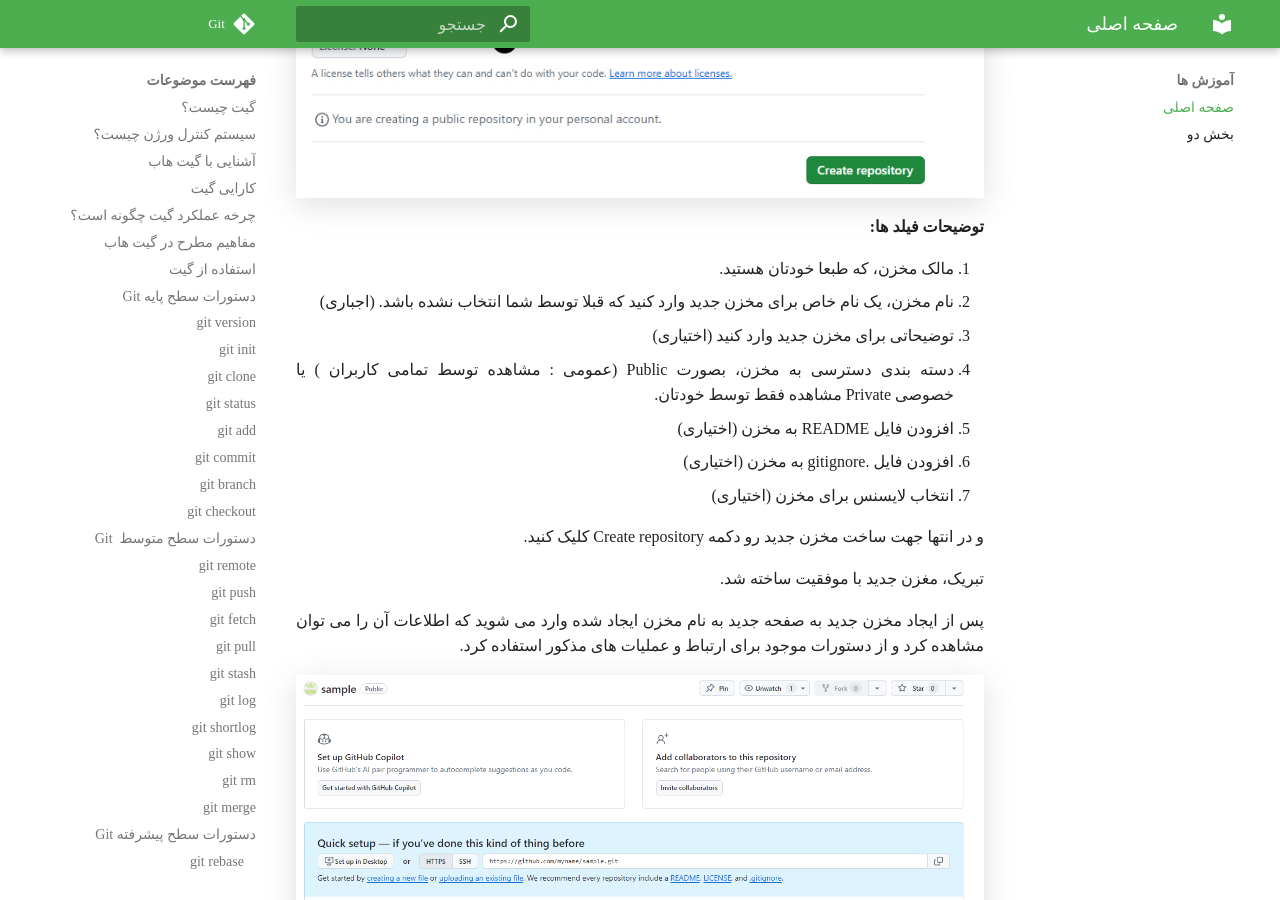
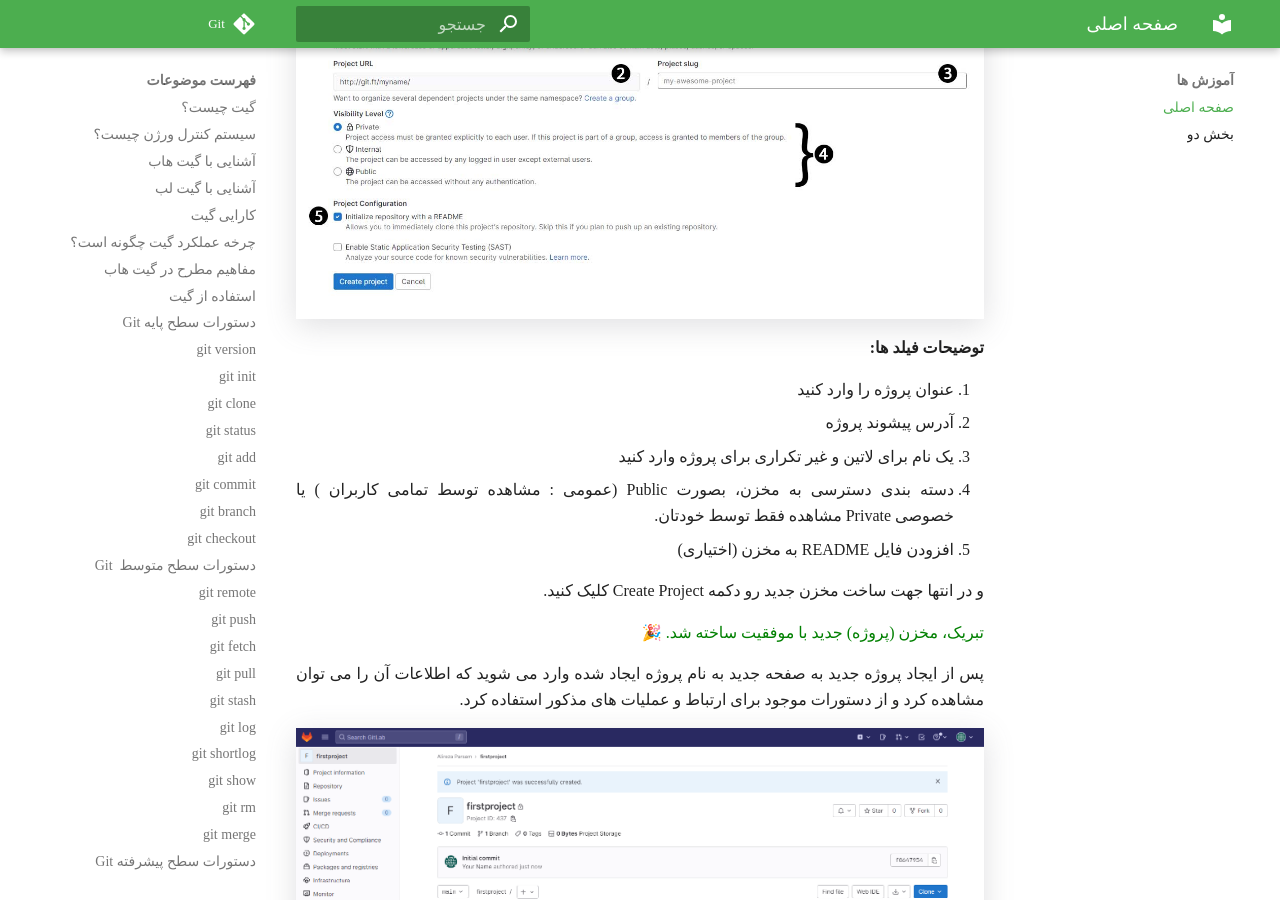
Before and after one commit to babedelami/mkdocs, an MkDocs documentation site: the page built from docs/index.md, in a window 1280 px wide and 900 px high, scrolled down 13237 px. Built offline with MkDocs 1.6.1 and Material for MkDocs 9.7.7, drawn with Linux system fonts in a browser that asks for light colours; some of the changed text lies outside the part shown.

Commit message:
update git-docs 06-03 12:29

````diff
--- a/docs/index.md
+++ b/docs/index.md
@@ -18,6 +18,11 @@
 *   فایل‌های خود را به‌راحتی می‌توانید از گیت‌ هاب دریافت کنید.
 *   GitHub همه افراد را سازمان‌دهی و هماهنگ می‌کند.
 *   ابزارهای متفاوت گیت به تیم‌ها کمک می‌کند تا کارهای خود را سریع‌تر و بهتر پیش ببرند.
+
+### **آشنایی با گیت لب**
+
+«گیت لب» (gitlab) یک پلتفرم و مخزن گیت مبتنی بر وب است که به برنامه‌نویسان و توسعه‌دهندگان امکان کدنویسی، برنامه‌ریزی، آزمایش و رفع اشکال کدها و غیره را به شکلی هماهنگ و مشترک فراهم می‌کند تا فرایند تولید محصول (به اصطلاح چرخه تولید) کاهش یابد و با داشتن بازدهی بیشتر، محصولی بهینه، با کیفیت و هوشمندانه‌تری تولید شود. پلتفرم گیت لب خدمات خود را به دو شکل رایگان و پولی ارائه می‌دهد تا همه افراد بتوانند از این سرویس در تمامی مراحل توسعه برنامه استفاده کنند.
+
 
 ### **کارایی گیت**
 
@@ -471,37 +476,41 @@
 
 ## **مثال کاربردی ایجاد مخزن**
 
-مثال کاربردی درخصوص ایجاد یک مخزن جدید در گیت هاب:
+مثال کاربردی درخصوص ایجاد یک مخزن جدید در گیت لب:
 
-پس از ثبت نام و وارد شدن به ناحیه کاربری در سایت گیت هاب (https://github.com) برای ایجاد یک پروژه جدید به آدرس (https://github.com/new) و یا بعداز وارد شدن به صفحه‌ی گیت هاب خورد از طریق دکمه‌ی New وارد صفحه ایجاد مخزن جدید شوید.
+پس از وارد شدن به ناحیه کاربری به گیت لب، برای ایجاد یک پروژه جدید به آدرس (http://git.ft/projects/new) و یا بعداز وارد شدن به صفحه‌ی گیت لب خورد از طریق دکمه‌ی New Project وارد صفحه ایجاد مخزن جدید شوید.
 
-روی دکمه New کلیک کنید.
+روی دکمه New Project کلیک کنید.
 
 
-**![](img/git/3-github-new.jpg)**
+
+**![](img/git/gitlab-01.jpg)**
+
+بر روی آیتم **Create blank project** کلیک کنید تا وارد صفحه وارد کردن اطلاعات شوید.
+
+**![](img/git/gitlab-02.jpg)**
 
 اطلاعات مورد نظر را وارد کنید.
 
-**![](img/git/3-github-new-page-detail.jpg)**
+**![](img/git/gitlab-03.jpg)**
 
 **توضیحات فیلد ها:**
 
-1.  مالک مخزن، که طبعا خودتان هستید.
-2.  نام مخزن، یک نام خاص برای مخزن جدید وارد کنید که قبلا توسط شما انتخاب نشده باشد. (اجباری)
-3.  توضیحاتی برای مخزن جدید وارد کنید (اختیاری)
+1.  عنوان پروژه را وارد کنید
+2.  آدرس پیشوند پروژه
+3.  یک نام برای لاتین و غیر تکراری برای پروژه وارد کنید
 4.  دسته بندی دسترسی به مخزن، بصورت Public (عمومی : مشاهده توسط تمامی کاربران ) یا خصوصی Private مشاهده فقط توسط خودتان.
 5.  افزودن فایل README به مخزن (اختیاری)
-6.  افزودن فایل .gitignore به مخزن (اختیاری)
-7.  انتخاب لایسنس برای مخزن (اختیاری)
 
-و در انتها جهت ساخت مخزن جدید رو دکمه Create repository کلیک کنید.
+و در انتها جهت ساخت مخزن جدید رو دکمه Create Project کلیک کنید.
 
-تبریک، مغزن جدید با موفقیت ساخته شد.
-
-پس از ایجاد مخزن جدید به صفحه جدید به نام مخزن ایجاد شده وارد می شوید که اطلاعات آن را می توان مشاهده کرد و از دستورات موجود برای ارتباط و عملیات های مذکور استفاده کرد.
+ <span style="color:green">تبریک، مخزن (پروژه) جدید با موفقیت ساخته شد. 🎉</span>
 
 
-**![](img/git/5.PNG)**
+پس از ایجاد پروژه جدید به صفحه جدید به نام پروژه ایجاد شده وارد می شوید که اطلاعات آن را می توان مشاهده کرد و از دستورات موجود برای ارتباط و عملیات های مذکور استفاده کرد.
+
+
+**![](img/git/gitlab-04.PNG)**
 
 در ادامه مثال می خواهیم در سیستم خود یک پوشه با نام دلخواه ایجاد کنیم، و در آن یک فایل HTML قرار داده و به مخزن خود ارسال کنیم تا در آن ذخیره شود.
 
@@ -623,12 +632,8 @@
 دستور کامل و مثال:
 
 ```plaintext
-git remote add origin https://github.com/myname/sample.git
+git remote add origin http://git.ft/myname/firstproject.git
 ```
-
-نتیجه:
-
-**![](img/git/21.PNG)**
 
 هم اکنون فایل ایجاد شده با نام test.txt آماده ارسال به مخزن می باشد، برای اینکار کافیست دستور **git push** وارد کرده و اینتر را میزنیم.
 
@@ -643,15 +648,12 @@
 دستور کامل و ارسال به برنچ main :
 
 ```plaintext
-git push -u origin main
+git push -uf origin main
 ```
 
-نتیجه :
 
-![](img/git/22.PNG)
+فایل ایجاد شده با موفقیت به مخزن ایجاد شده در گیت لب منتقل گردید.
 
-فایل ایجاد شده با موفقیت به مخزن ایجاد شده در گیت منتقل گردید.
+پیشنهاد می گردد جهت سهولت کار بهتر از پس از ایجاد پروژه، از پروژه خود Clone بگیرید، و در ادامه شروع به وارد کردن محتویات به پروژه و مخزن کنید.
 
-نتیجه:
-
-![](img/git/23.PNG)
+**![](img/git/gitlab-05.PNG)**
````
Also changed, not shown: docs/img/git/gitlab-01.jpg (added), docs/img/git/gitlab-02.jpg (added), docs/img/git/gitlab-03.jpg (added), docs/img/git/gitlab-04.PNG (added), docs/img/git/gitlab-05.PNG (added).
